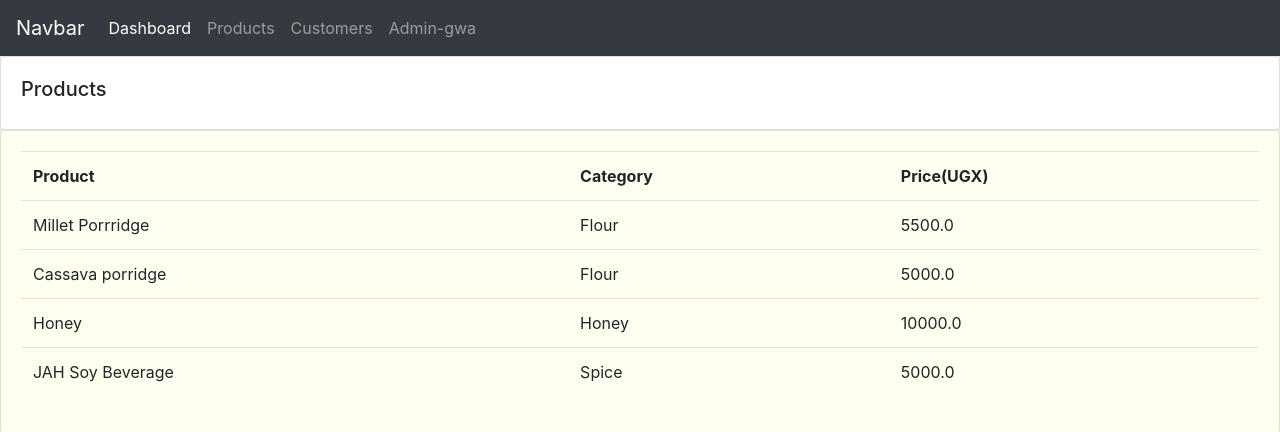
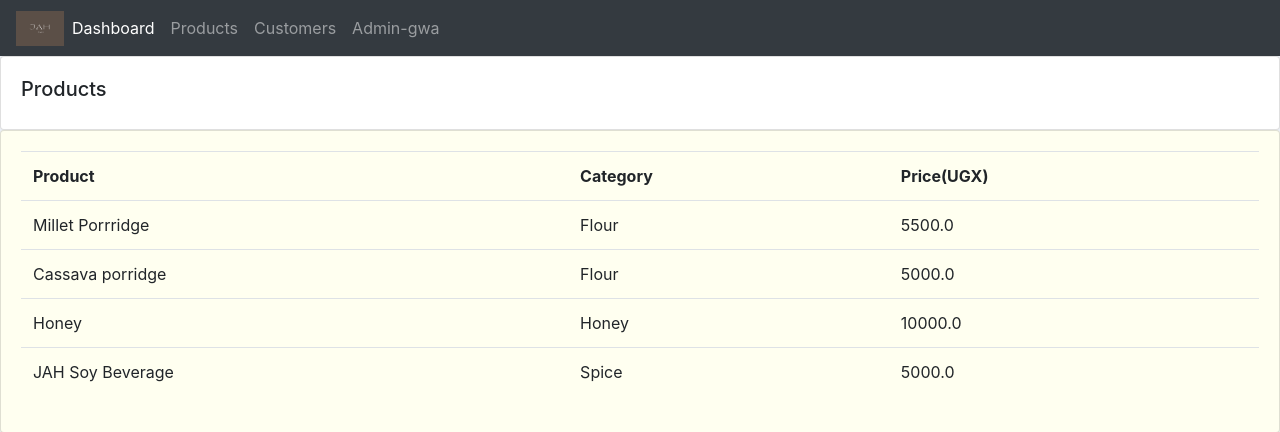
Before and after one commit to pbmulinzi/JAH_CMS, a Django app: page /products/ in a window 1280 px wide. Shown: the top 432 px of the page. Run offline with Django 5.2, Linux system fonts and the light colour scheme; data comes from the database, SQL or seed files in the repository.

Commit message:
adding the company's icon to the navbar

```diff
--- a/Jah_Accounts/templates/Jah_Accounts/navbar.html
+++ b/Jah_Accounts/templates/Jah_Accounts/navbar.html
@@ -1,7 +1,7 @@
 
 
 <nav class="navbar navbar-expand-lg navbar-dark bg-dark">
-    <a class="navbar-brand" href="#">Navbar</a>
+    <img src="static/images/jah_sample_logo.png" alt="" width="48" height="35">
     <button class="navbar-toggler" type="button" data-toggle="collapse" data-target="#navbarNavAltMarkup" aria-controls="navbarNavAltMarkup" aria-expanded="false" aria-label="Toggle navigation">
       <span class="navbar-toggler-icon"></span>
     </button>
```
Also changed, not shown: static/images/jah_sample_logo.png (added).
